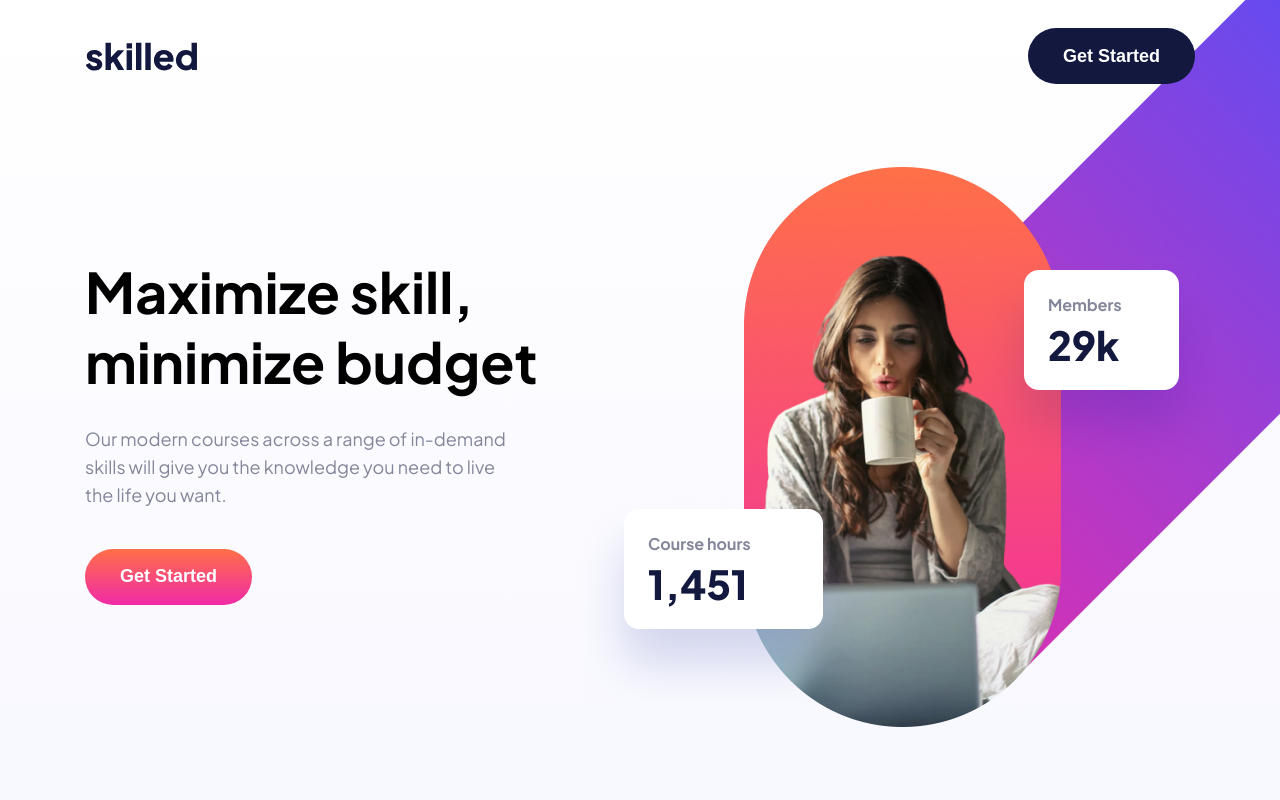
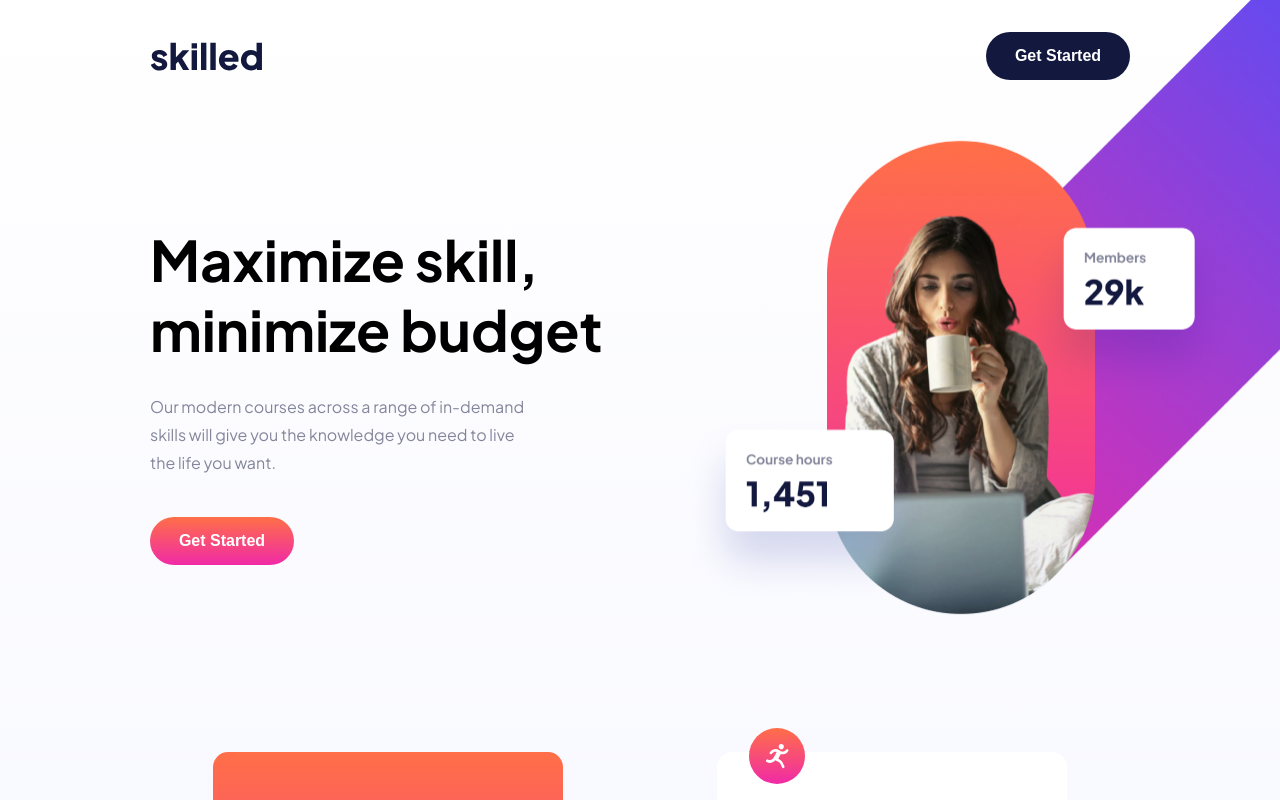
Before and after one commit to CamiStefano/my-portfolio, a Next.js app: page /projects/skilled-elearning-landing-page in a window 1280 px wide. Shown: the top 800 px of the page. Built offline with nearby package versions, Linux system fonts and the light colour scheme.

Commit message:
style: :art: update styles

```diff
--- a/app/projects/skilled-elearning-landing-page/components/Button.jsx
+++ b/app/projects/skilled-elearning-landing-page/components/Button.jsx
@@ -4,12 +4,12 @@ import { styled } from 'styled-components';
 import { theme } from '../styles';
 
 const Button = styled.button`
-  width: 10.4375rem;
-  height: 3.5rem;
+  width: 9rem;
+  height: 3rem;
   border-radius: 1.75rem;
   border: none;
   color: ${theme.light};
-  font-size: 1.125rem;
+  font-size: 1rem;
   font-weight: 700;
   cursor: pointer;
 
--- a/app/projects/skilled-elearning-landing-page/components/Footer.jsx
+++ b/app/projects/skilled-elearning-landing-page/components/Footer.jsx
@@ -16,7 +16,7 @@ const StyledFooter = styled.footer`
 
   & .container {
     width: 100%;
-    max-width: 1110px;
+    max-width: 980px;
     display: flex;
     justify-content: space-between;
     align-items: center;
--- a/app/projects/skilled-elearning-landing-page/components/Hero.jsx
+++ b/app/projects/skilled-elearning-landing-page/components/Hero.jsx
@@ -8,8 +8,8 @@ import Button from './Button';
 
 const StyledHero = styled.section`
       display: flex;
-      padding-top: 9rem;
-      height: 45rem;
+      padding-top: 7rem;
+      height: 40rem;
 
       & .main__section__text {
         display: flex;
@@ -47,8 +47,8 @@ function Hero() {
       <div className="main__section__image">
         <Image
           src="/person.png"
-          width={710}
-          height={791}
+          width={600}
+          height={668}
           alt="Picture of a person drinking coffee"
         />
       </div>
--- a/app/projects/skilled-elearning-landing-page/components/NavBar.jsx
+++ b/app/projects/skilled-elearning-landing-page/components/NavBar.jsx
@@ -16,7 +16,7 @@ const StyledNavBar = styled.nav`
   z-index: 100;
 
   & .container {
-    max-width: 1110px;
+    max-width: 980px;
     display: flex;
     justify-content: space-between;
     align-items: center;
--- a/app/projects/skilled-elearning-landing-page/styles.js
+++ b/app/projects/skilled-elearning-landing-page/styles.js
@@ -29,7 +29,7 @@ export const Wrapper = styled.section`
 
   & .container {
     width: 100%;
-    max-width: 1110px;
+    max-width: 980px;
 
   }
 `;
@@ -47,12 +47,12 @@ export const Title = styled.h1`
 `;
 
 export const Paragraph = styled.p`
-  font-size: 1.125rem;
+  font-size: 1rem;
   line-height: 1.75rem;
   font-weight: 500;
   color: ${theme.grey};
   padding: 1.81rem 0rem 2.5rem;
-  max-width: 27rem;
+  max-width: 24rem;
 
   @media (max-width: 768px) {
     font-size: 1.125rem;
```
Also changed, not shown: public/person.png.
